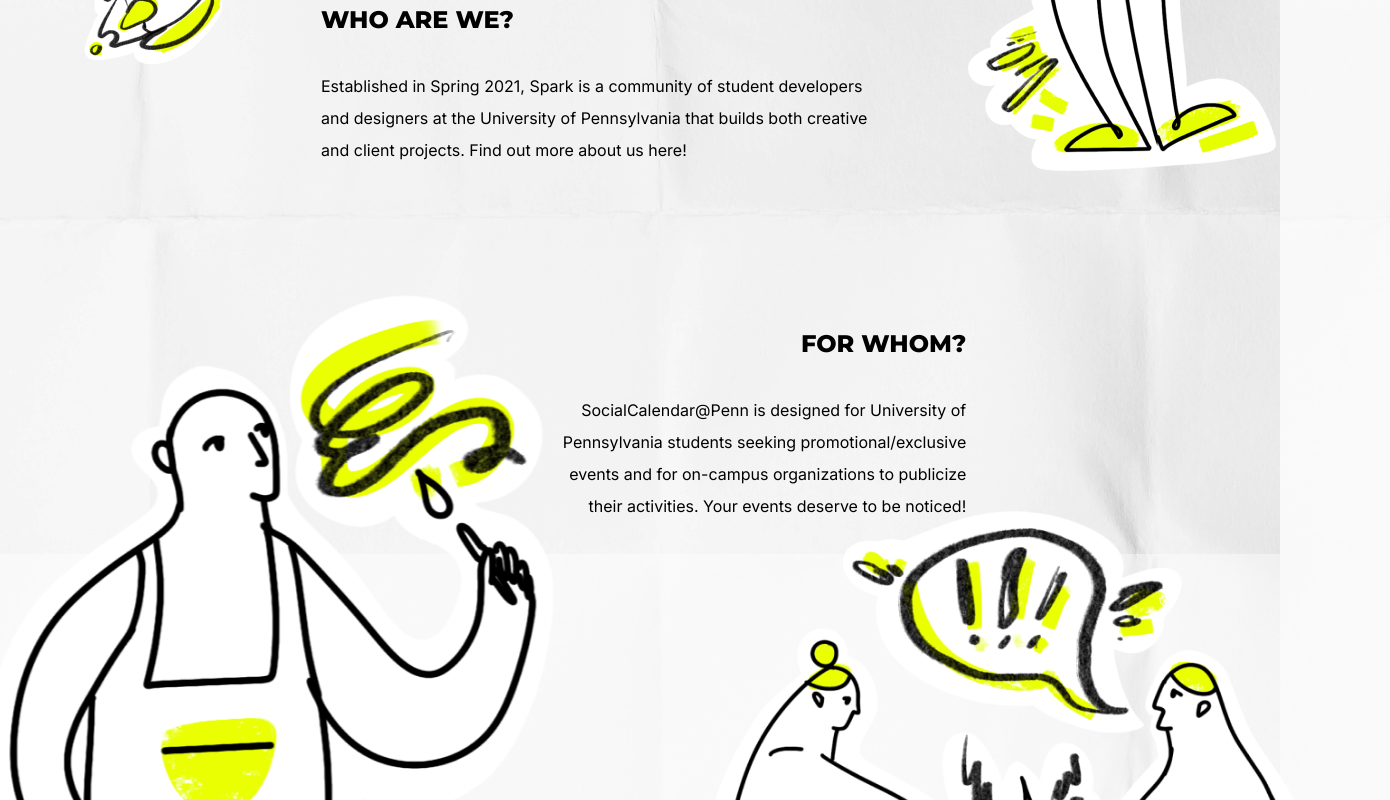
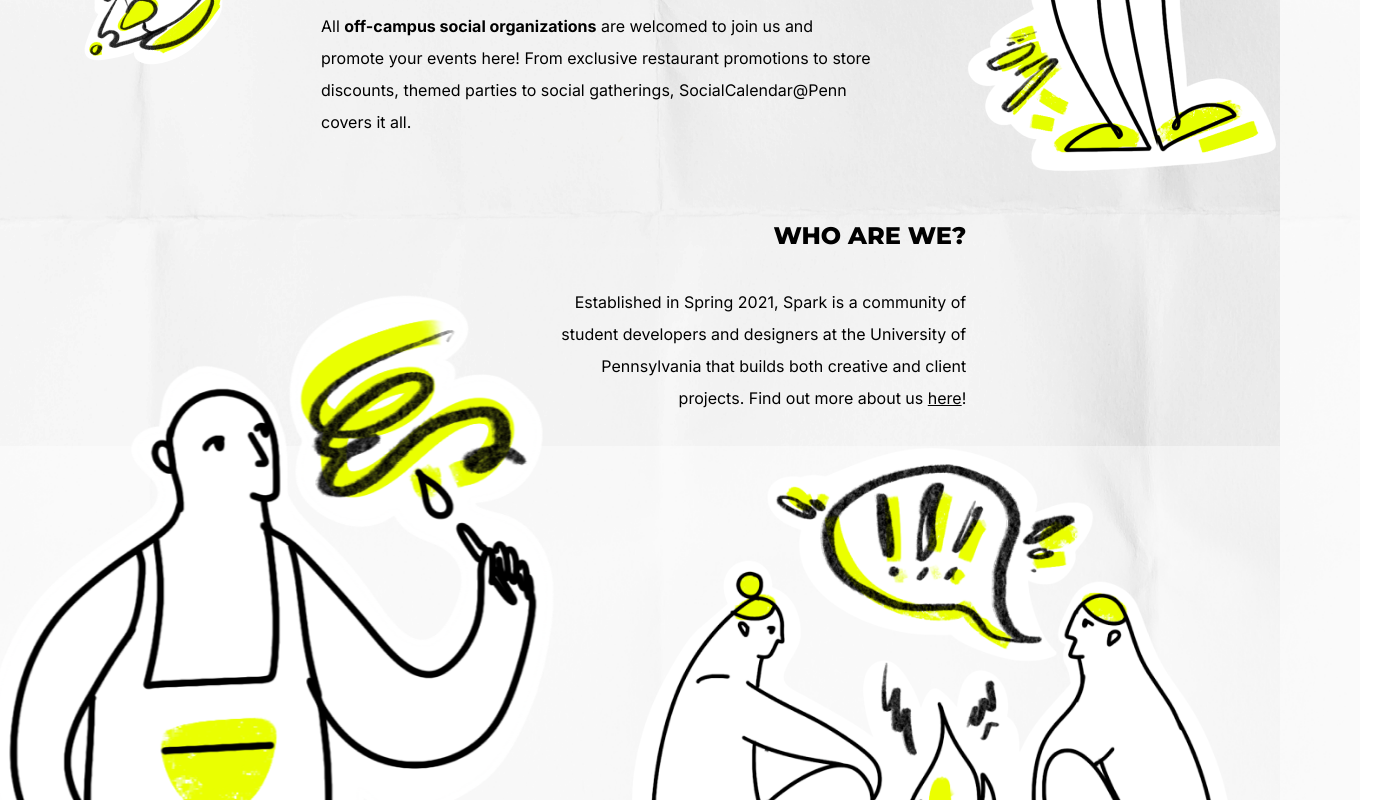
Before and after one commit to PennSpark/sp24-events-at-penn, a Next.js app: page /about in a window 1280 px wide. Shown: the part 840-1640 px from the top of the page, 1390 px wide, since content can reach past the window. Built offline with nearby package versions, Linux system fonts and the light colour scheme; a web font is replaced by a local one.

Commit message:
update about page

```diff
--- a/app/about/AboutPage.css
+++ b/app/about/AboutPage.css
@@ -21,6 +21,7 @@
 h1{
     margin-bottom: 2rem;
     font-size: 40px;
+    width: 1000px;
 }
 
 h2{
@@ -74,24 +75,27 @@
 
 }
 .who-are-we {
+
+
+    width: 435px;
+    text-align: right;
+    padding-top: -3rem;
+    padding-bottom: 2rem;
+    position:relative;
+    left: 50%;
+    transform: translate(-25%);
+    z-index: 1000;
+
+}
+
+.for-whom  {
     width: 550px;
     text-align: left;
-    padding-top: 5rem;
+    padding-top: 3rem;
     padding-bottom: 5rem;
     position:relative;
     left: 50%;
     transform: translate(-58%);
-
-}
-
-.for-whom  {
-    width: 435px;
-    text-align: right;
-    padding-top: 5rem;
-    padding-bottom: 2rem;
-    position:relative;
-    left: 50%;
-    transform: translate(-25%);
 
 
 
@@ -119,13 +123,14 @@
 
  .about-campfire-people{
     position: absolute;
-    width: 1000px;
-    height: 800px;
-    top: 75rem;
-    left: 50%;
+    width:700px;
+    height: 600px;
+    top: 80rem;
+    left: 60%;
     transform: translate(-25%);
     background: url('/images/campfire_people.png');
     background-size: contain;
+    background-repeat: no-repeat;
  }
 
  .about-artist{
@@ -135,7 +140,8 @@
     top: 60rem;
     left: 50%;
     transform: translate(-60%);
-    background: url('/images/artist.png');
+    background: url('/images/artist-1.png');
+    background-repeat: no-repeat;
  }
 
  .about-rocket{
@@ -166,3 +172,7 @@
     transform: translate(130%);
     background: url('/images/about_decor.png');
  }
+
+ .underline-link {
+    text-decoration: underline;
+  }
--- a/app/about/page.tsx
+++ b/app/about/page.tsx
@@ -8,24 +8,25 @@
                 <h1 className = 'montserratStroke' >Welcome to SocialCalendar@Penn!</h1>
                 <h2 className = 'montserratStroke' >WHAT IS SocialCalendar@PENN?</h2>
                 <p>
-                SocialCalendar@Penn is a “social calendar” that would serve as a one-stop shop for Penn students to find promotional/exclusive events at our university. We aspire not only to offer Penn students a convenient overview of promotions near them but also to assist on-campus organizations in gaining more visibility.          </p>
+                Looking for something fun to do during the weekend? SocialCalendar@Penn is a one-stop shop for Penn students to find out social events. The platform not only offers Penn students a convenient overview of what is happening around the campus but also to assist organizations in gaining more visibility. With SocialCalendar, you will never miss another social gathering, promotional event, or party again.           </p>
              </div>
+
+             <div className = "for-whom">
+                <h2 className = 'montserratStroke' >FOR WHOM?</h2>
+                <p>
+                    All <b>off-campus social organizations</b> are welcomed to join us and promote your events here! From exclusive restaurant promotions to store discounts, themed parties to social gatherings, SocialCalendar@Penn covers it all.
+                </p>
+            </div>
 
              <div className = "who-are-we">
                 <h2 className = 'montserratStroke' >WHO ARE WE?</h2>
                 <p>
-                Established in Spring 2021, Spark is a community of student developers and designers at the University of Pennsylvania that builds both creative and client projects. Find out more about us
-                <a href="https://pennspark.org/"> here</a>
+                Established in Spring 2021, Spark is a community of student developers and designers at the University of Pennsylvania that builds both creative and client projects. Find out more about us <a href="https://pennspark.org/" className="underline-link">here</a>
                 !
                 </p>
             </div>
 
-            <div className = "for-whom">
-                <h2 className = 'montserratStroke' >FOR WHOM?</h2>
-                <p>
-                SocialCalendar@Penn is designed for University of Pennsylvania students seeking promotional/exclusive events and for on-campus organizations to publicize their activities.
-Your events deserve to be noticed!                </p>
-            </div>
+
 
                 <div className="about-rocket"></div>
                 <div className="about-smile"></div>
```
Also changed, not shown: app/Homepage.css (+6 -4 lines), public/images/artist-1.png (renamed from public/images/artist.png), public/images/campfire_people.png.
